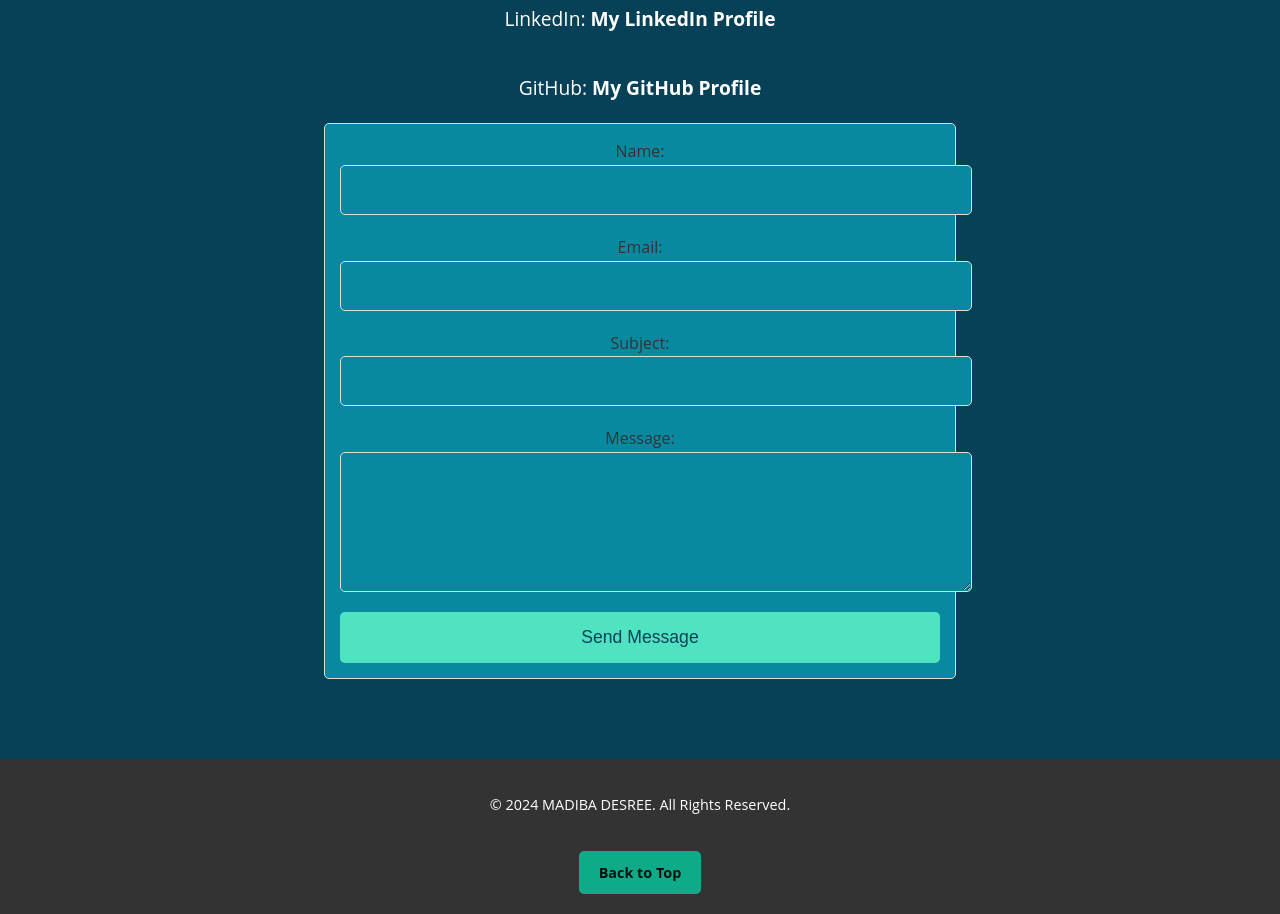
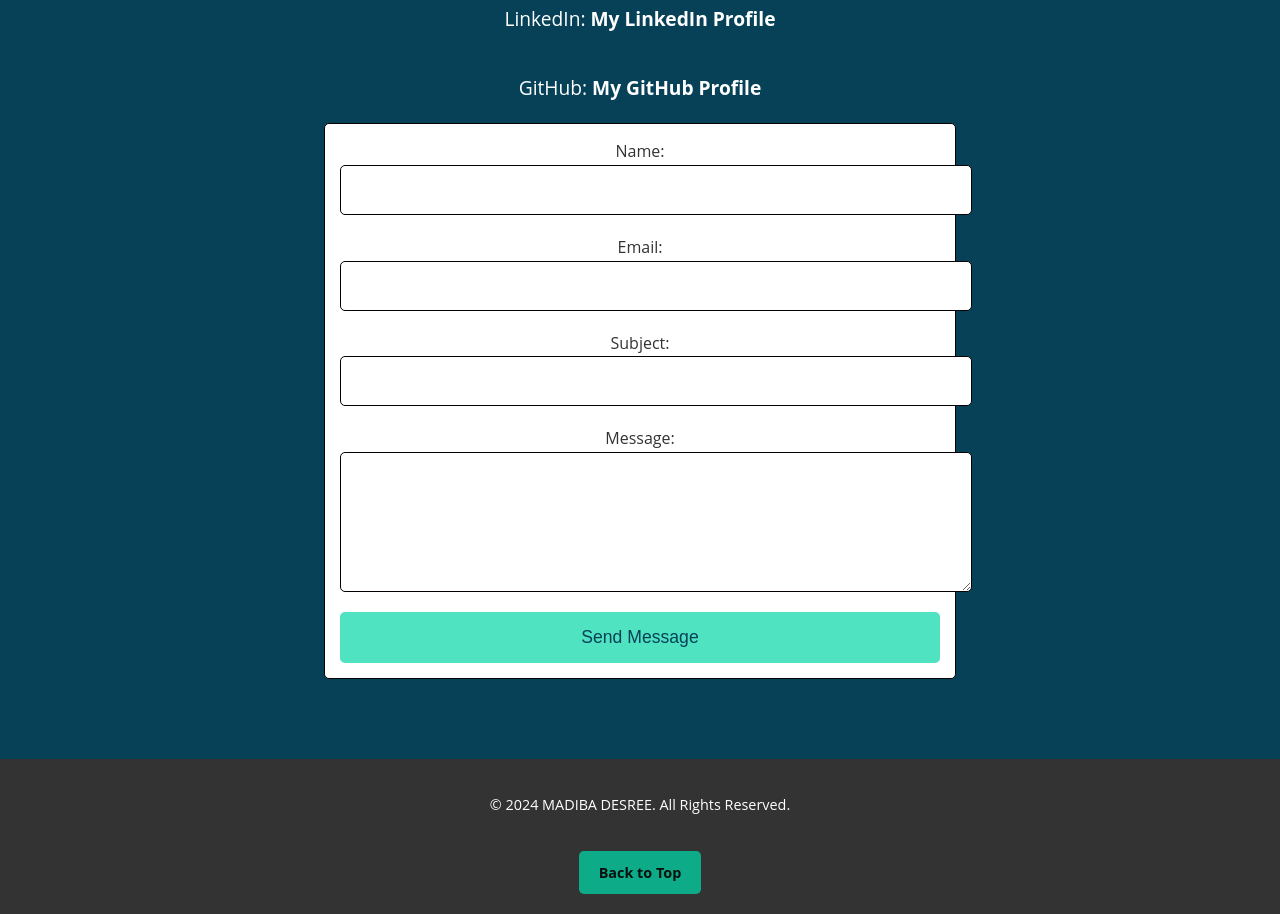
Before and after one commit to desreedimaky/MyPortfolio, a plain HTML site: page index.html in a window 1280 px wide. Shown: the part 2700-3614 px from the top of the page. Drawn offline with Linux system fonts and the light colour scheme.

Commit message:
resizing the form and changing the background color

```diff
--- a/style.css
+++ b/style.css
@@ -273,9 +273,9 @@ form {
     width: 100%;
     padding: 15px;
     margin-bottom: 20px;
-    border: 1px solid #ddd;
+    border: 1px solid #070000;
     border-radius: 5px;
-    background-color: #09899f;
+    background-color: #fff;
     color: #333;
     font-size: 1rem;
 }
@@ -283,6 +283,10 @@ form {
 .contact_inputs:focus {
     outline: none;
     border-color: #50e3c2;
+}
+
+.contact-form{
+    width: 570px;
 }
 
 /* Submit button styling */
```
